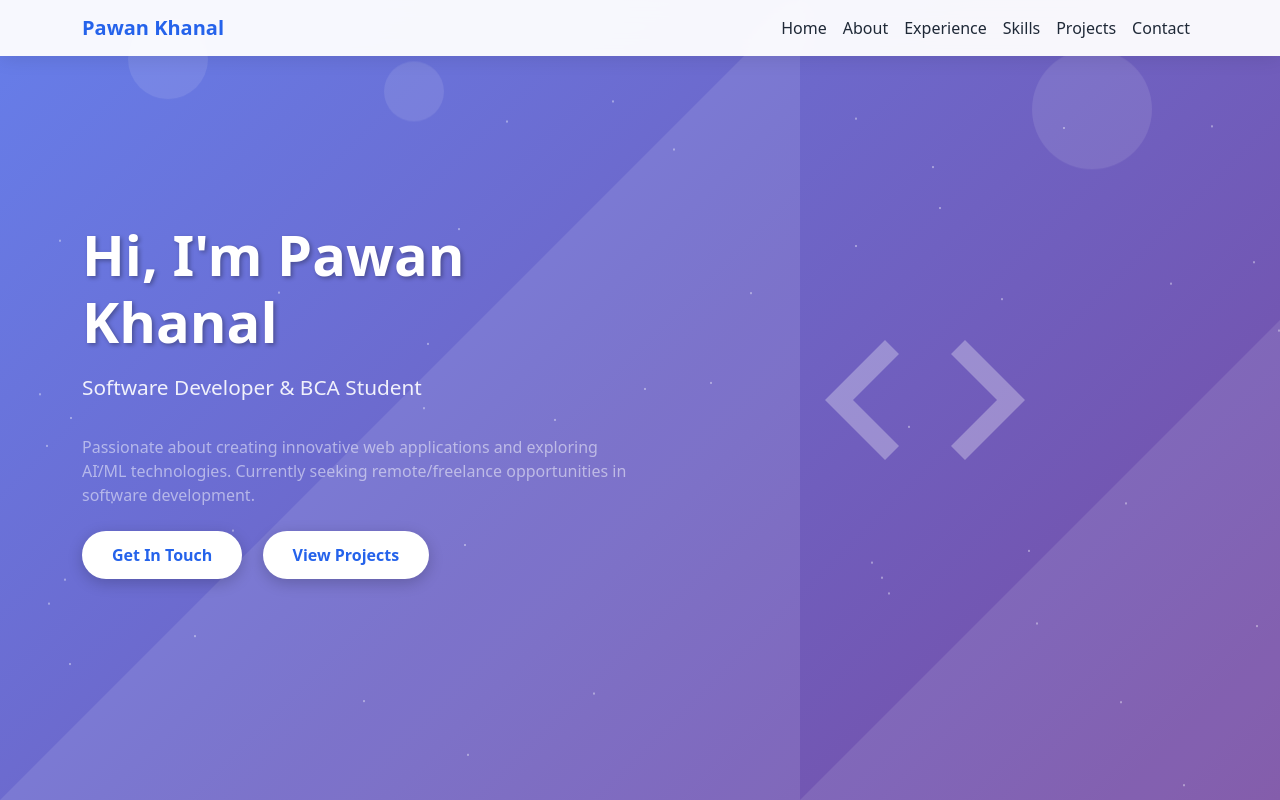
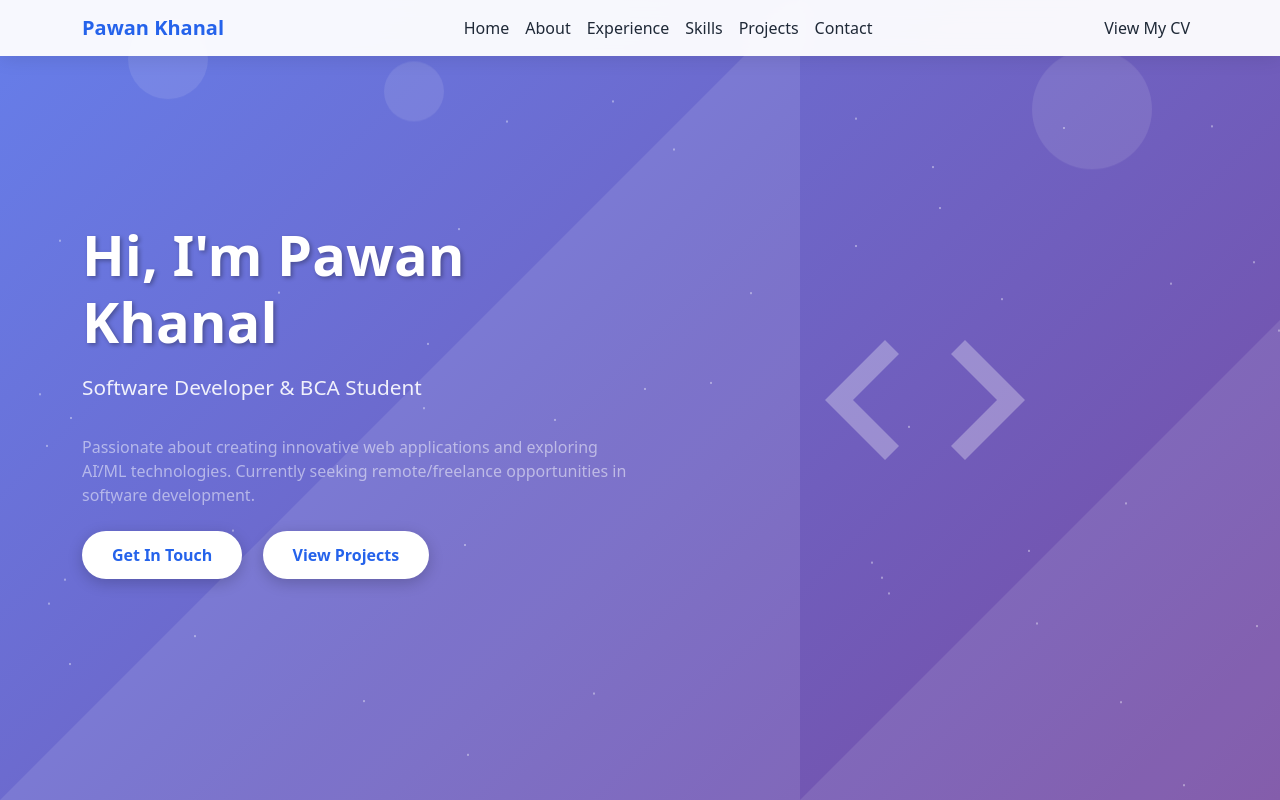
Before and after one commit to PawanKhanal/pawankhanal.github.io, a plain HTML site: page index.html in a window 1280 px wide. Shown: the top 800 px of the page. Drawn offline with nearby package versions, Linux system fonts and the light colour scheme.

Commit message:
Update index.html

```diff
--- a/index.html
+++ b/index.html
@@ -466,6 +466,13 @@
       <a class="nav-link" href="#contact" aria-label="Go to Contact section">Contact</a>
     </li>
                 </ul>
+                <ul class="navbar-nav ms-auto">
+  <!-- other nav items -->
+  <li class="nav-item">
+    <a class="nav-link" href="CV_pawan.pdf" target="_blank" rel="noopener" aria-label="View my CV">View My CV</a>
+  </li>
+</ul>
+
             </div>
         </div>
     </nav>
```
